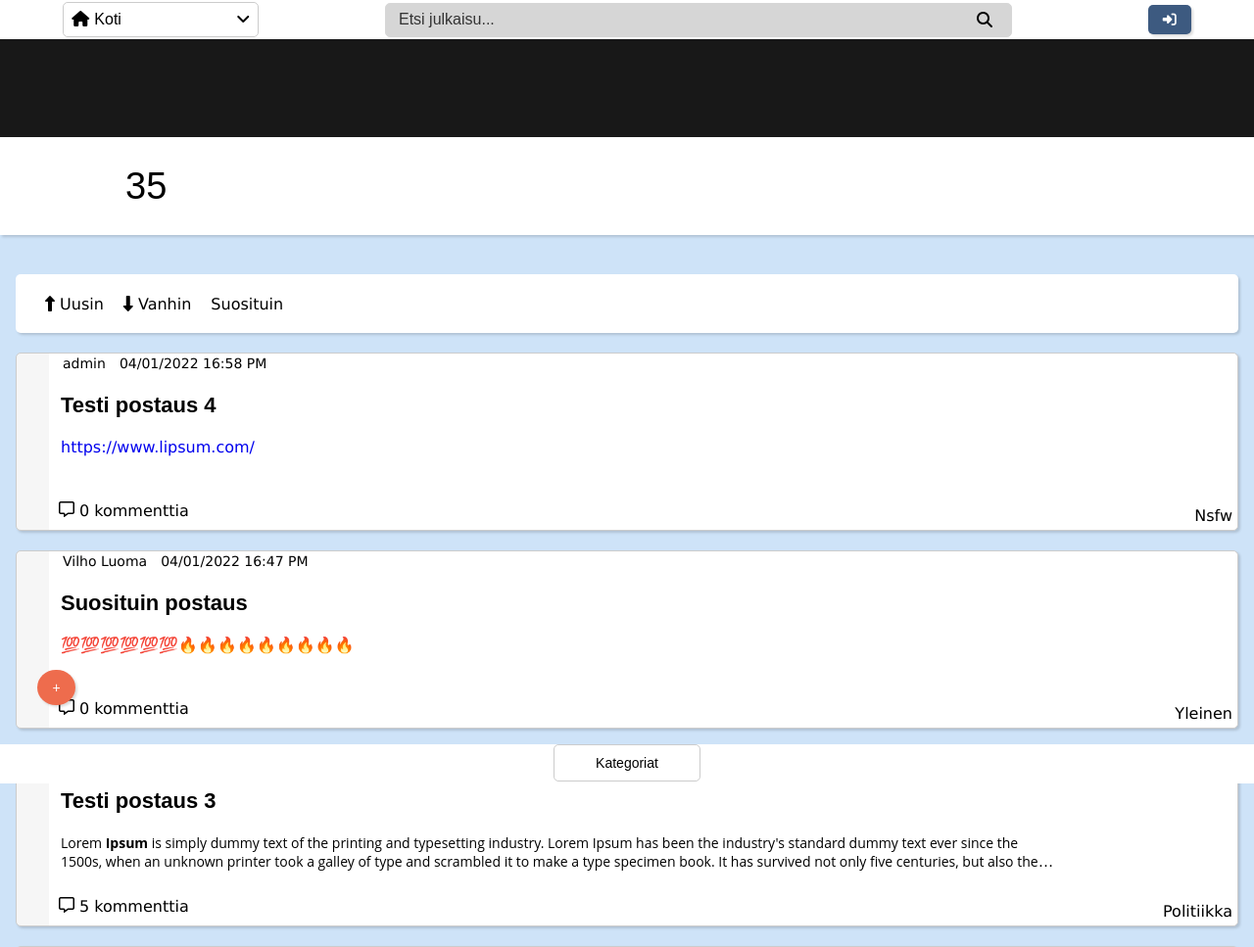
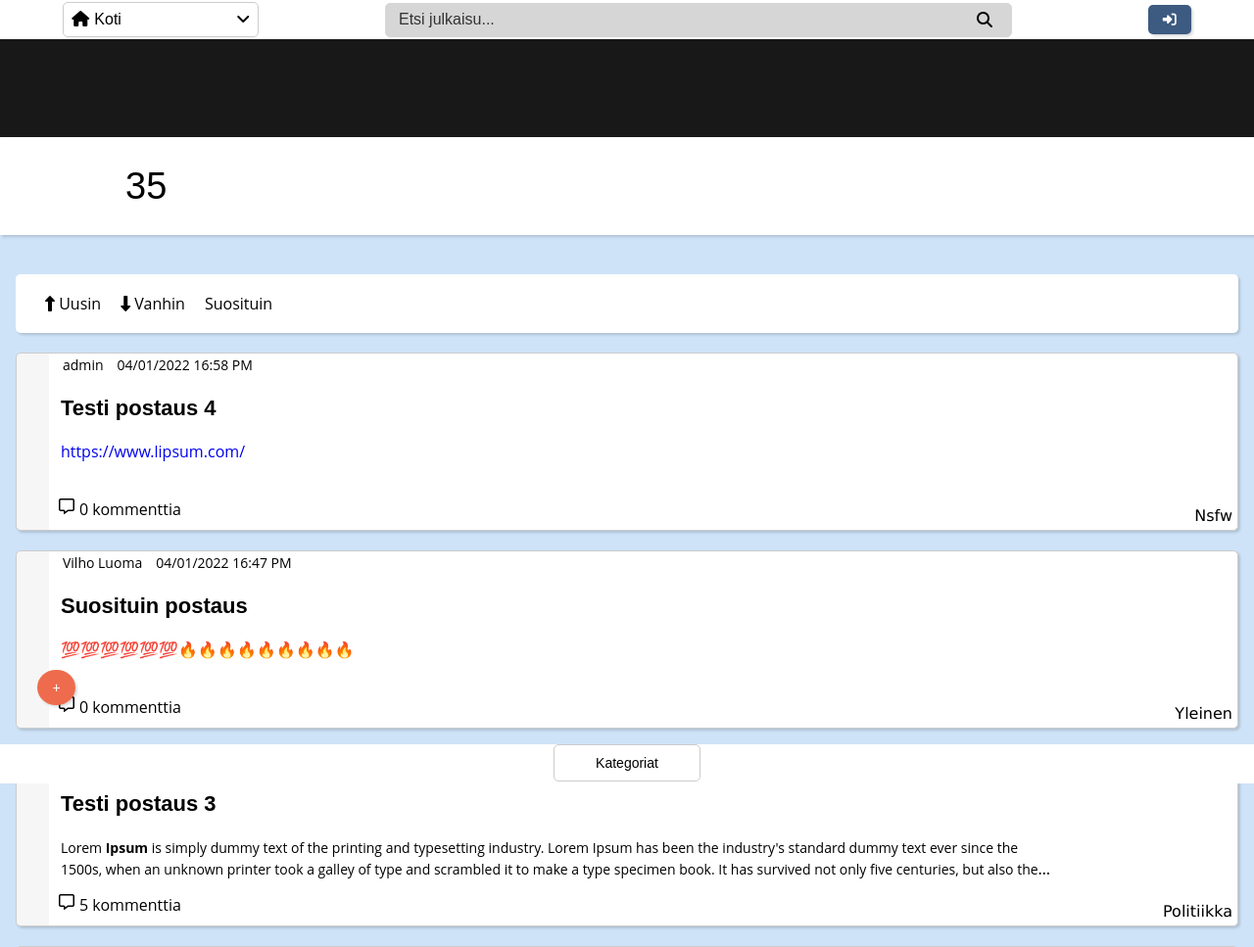
Before and after one commit to vilbedawg/PHP-forum-site, a PHP site: page /home.php?show=35 in a window 1280 px wide. Shown: the top 967 px of the page at 98% size. Run offline with PHP 8.4, Linux system fonts and the light colour scheme; data comes from the database, SQL or seed files in the repository; some libraries are stand-ins or nearby versions.

Commit message:
updated db file and css font style

```diff
--- a/styles.css
+++ b/styles.css
@@ -6,7 +6,7 @@
 }
 
 p, a {
-    font-family: Verdana, Geneva, Tahoma, sans-serif;
+    font-family: 'Open Sans', Arial, sans-serif;
 }
 
 h1 {
@@ -14,7 +14,7 @@ h1 {
 }
 
 form {
-    font-family: Verdana, Geneva, Tahoma, sans-serif;
+    font-family: 'Open Sans', Arial, sans-serif;
 }
 
 body, html {
@@ -688,7 +688,7 @@ body, html {
   }
 
   .room-header-p p{
-    font-family: Arial, Helvetica, sans-serif !important;
+    font-family: 'Open Sans', Arial, sans-serif !important;
   }
 
   .post-toolbar {
@@ -928,7 +928,7 @@ body, html {
 }
 
 .bodytext p, .bodytext-users p {
-    font-family: Arial, Helvetica, sans-serif;
+    font-family: 'Open Sans', Arial, sans-serif;
 }
 
 .discussion {
```
Also changed, not shown: e2000693_harkka.sql (renamed from Database.sql).
